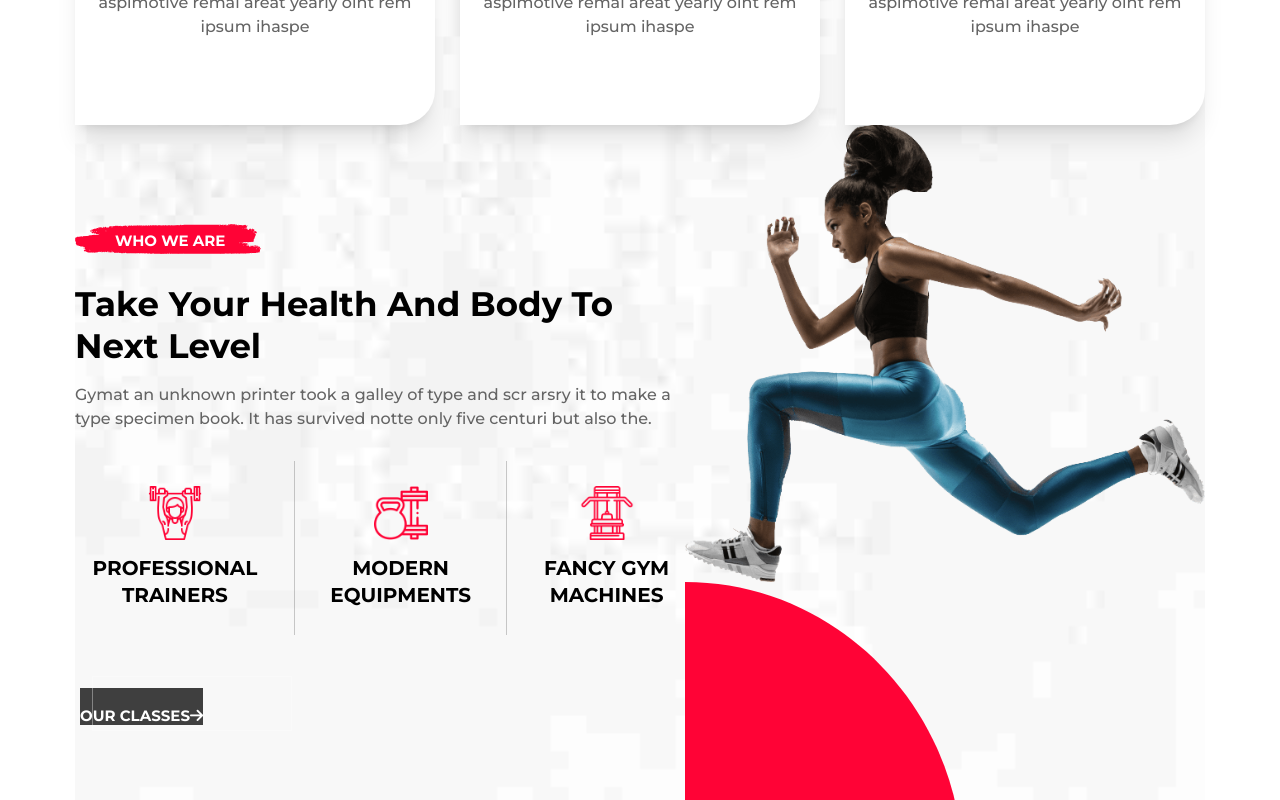
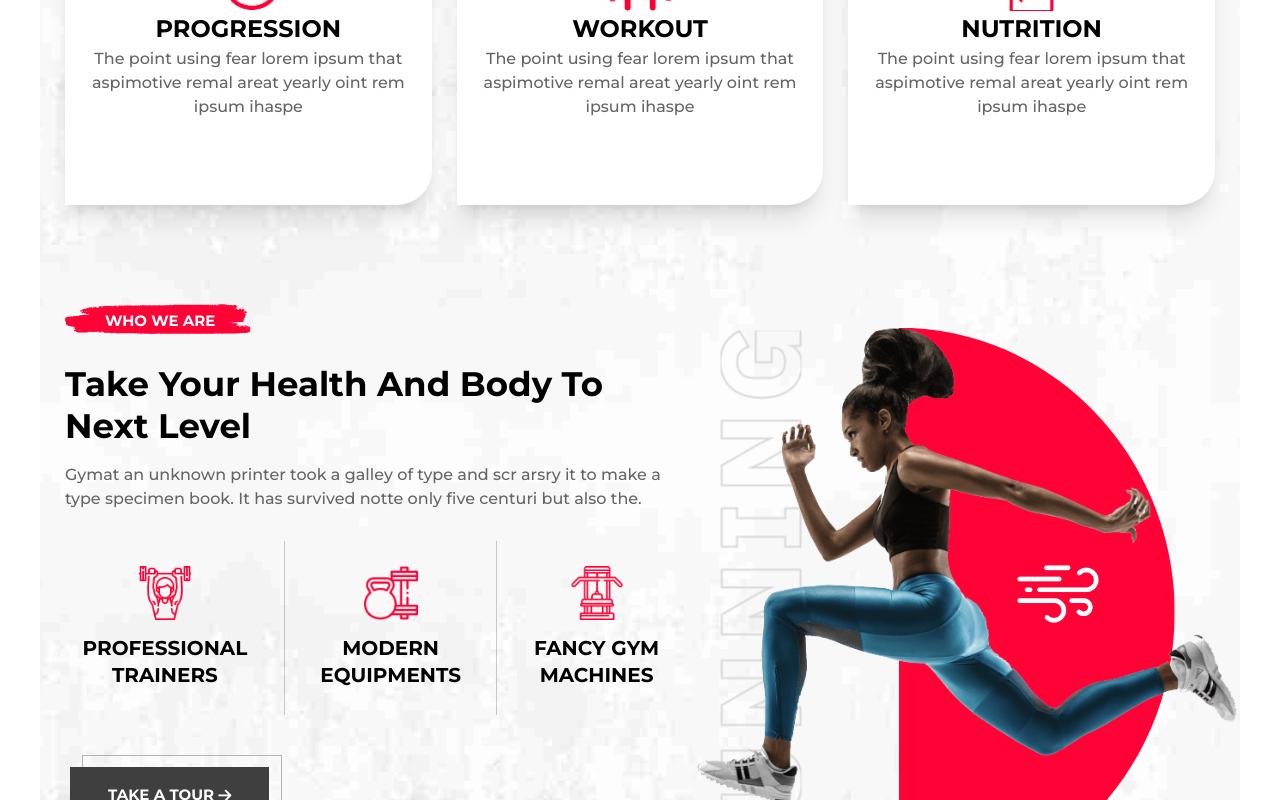
Before and after one commit to Umarocks/GymSite, a React (Vite) app: page / in a window 1280 px wide. Shown: the part 960-1760 px from the top of the page. Built offline with nearby package versions, Linux system fonts and the light colour scheme.

Commit message:
fixed the about section icons not working and reinstalled font pack

```diff
--- a/index.html
+++ b/index.html
@@ -5,7 +5,7 @@
   <meta charset="UTF-8" />
   <link rel="icon" type="image/svg+xml" href="/vite.svg" />
   <meta name="viewport" content="width=device-width, initial-scale=1.0" />
-  <script src="https://kit.fontawesome.com/a388be2306.js" crossorigin="anonymous"></script>
+  <script src="https://kit.fontawesome.com/e84313b398.js" crossorigin="anonymous"></script>
   <title>Vite + React</title>
 </head>
 
--- a/package.json
+++ b/package.json
@@ -11,6 +11,9 @@
   },
   "dependencies": {
     "@fortawesome/fontawesome-free": "^6.5.1",
+    "@fortawesome/fontawesome-svg-core": "^6.5.1",
+    "@fortawesome/free-solid-svg-icons": "^6.5.1",
+    "@fortawesome/react-fontawesome": "^0.2.0",
     "react": "^18.2.0",
     "react-dom": "^18.2.0",
     "react-router-dom": "^6.21.1"
--- a/src/components/MainButton.jsx
+++ b/src/components/MainButton.jsx
@@ -5,7 +5,7 @@ function MainButton({ color, bg, cN, arrowColor, hover }) {
     <Link
       className={`text-[15px]  ${color} ${bg} ${cN} text-center pt-[18px] font-[600] w-[20rem] h-[5.5rem] uppercase hero-cta relative ml-2 ${hover} `}
     >
-      Our Classes
+      TAKE A TOUR{" "}
       <i className={`fa-solid fa-arrow-right text-[#FF0336] ${arrowColor}`}></i>
     </Link>
   );
--- a/src/components/Nav/Navbar.jsx
+++ b/src/components/Nav/Navbar.jsx
@@ -12,9 +12,23 @@ function Navbar() {
   const stopSpin = () => {
     setSpin(false);
   };
+  const [sticky, setSticky] = useState(false);
+  const handleScroll = () => {
+    if (window.scrollY > 10) {
+      setSticky(true);
+    } else {
+      setSticky(false);
+    }
+  };
+
+  window.addEventListener("scroll", handleScroll);
   return (
     <>
-      <nav className="flex flex-row bg-transparent items-center justify-between py-8 px-12  fixed top-0 left-0 right-0 w-full ">
+      <nav
+        className={`flex flex-row bg-transparent items-center justify-between py-8 px-12  fixed top-0 left-0 right-0 w-full z-50 ${
+          sticky ? "bg-black shadow-xl" : ""
+        }`}
+      >
         <img src="../../../images/logo/logo.svg" alt="logo_img" />
         <NavList />
         <div className="flex items-center gap-10">
--- a/src/index.css
+++ b/src/index.css
@@ -3,6 +3,7 @@
 @import "tailwindcss/utilities";
 
 @import url("https://fonts.googleapis.com/css2?family=Montserrat:wght@400;500;700&display=swap");
+@import "@fortawesome/fontawesome-svg-core/styles.css";
 
 * {
   margin: 0;
@@ -24,7 +25,7 @@ body {
 }
 
 .container {
-  max-width: 113rem;
+  max-width: 120rem;
   margin: 0 auto;
 }
 
@@ -36,7 +37,7 @@ body {
 .hero-section {
   background-image: url("../../images/hero/hero-img.jpg");
   width: 100%;
-  height: 100vh;
+  height: 110vh;
   object-fit: cover;
   background-size: cover;
   background-position: center center;
@@ -76,6 +77,75 @@ body {
   transition: all 0.4s;
 }
 
+.page-padding {
+  padding-left: 2.5rem;
+  padding-right: 2.5rem;
+}
+
+.about-cta {
+  padding: 1.82rem 3.8rem;
+  transition: all 0.3s;
+}
+
+.about-cta::after {
+  content: "";
+  width: 20rem;
+  height: 5.5rem;
+  border: 1px solid rgba(63, 63, 63, 0.362);
+  position: absolute;
+  top: -12px;
+  left: 12px;
+  transition: all 0.4s;
+}
+
+.about-cta:hover:after {
+  content: "";
+  width: 20rem;
+  height: 5.5rem;
+  border: 1px solid #ff0336;
+  position: absolute;
+  top: -0px;
+  left: 0px;
+  transition: all 0.4s;
+}
+
+.girl-running {
+  width: 100%;
+  height: auto;
+  top: 60%;
+  right: 46%;
+  transform: translate(50%, -50%);
+  position: absolute;
+  z-index: 5;
+}
+
+.girl-bg {
+  width: 51%;
+  height: auto;
+  top: 67.7%;
+  right: 33%;
+  transform: translate(50%, -50%);
+  position: absolute;
+}
+
+.girl-text {
+  width: 15%;
+  height: auto;
+  top: 67.7%;
+  right: 84%;
+  transform: translate(50%, -50%);
+  position: absolute;
+}
+
+.girl-wind {
+  width: 15%;
+  height: auto;
+  top: 64.7%;
+  right: 29%;
+  transform: translate(50%, -50%);
+  position: absolute;
+}
+
 /* scrollbar ------------------------- */
 
 /* Firefox */
@@ -108,7 +178,7 @@ body {
 *::-webkit-scrollbar-thumb:active {
   background-color: #a0a0a0;
 }
-/* ../../images/who-we-are/background.jpg" */
+
 .about-section {
   background-image: url("../images/who-we-are/background.jpg");
   object-fit: cover;
```
Also changed, not shown: 1 other file (tests, documents, lock files or other folders).
